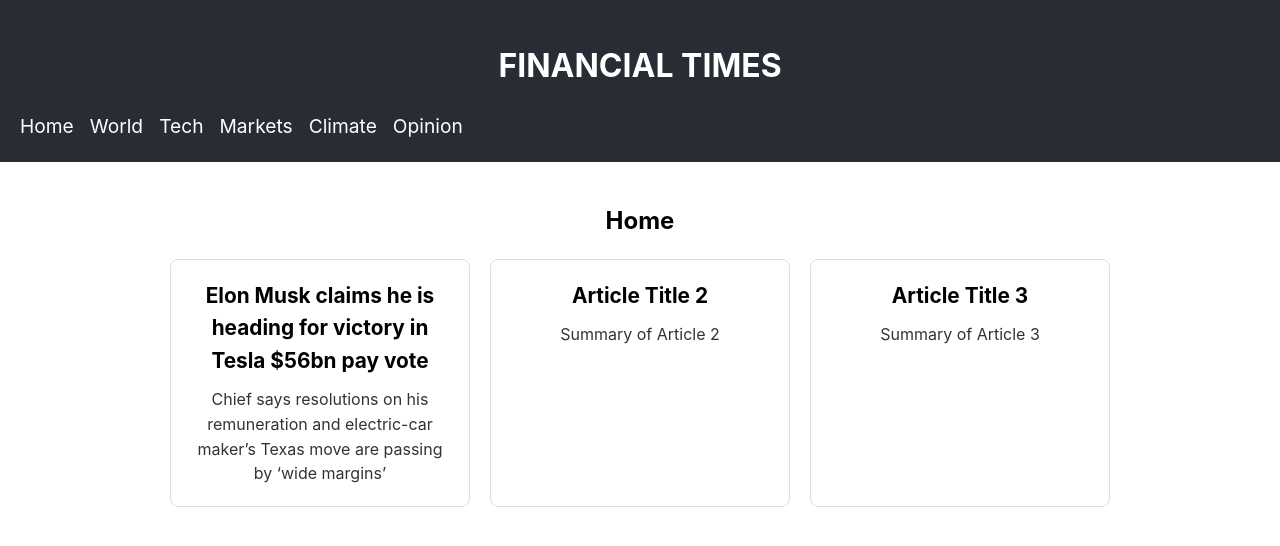
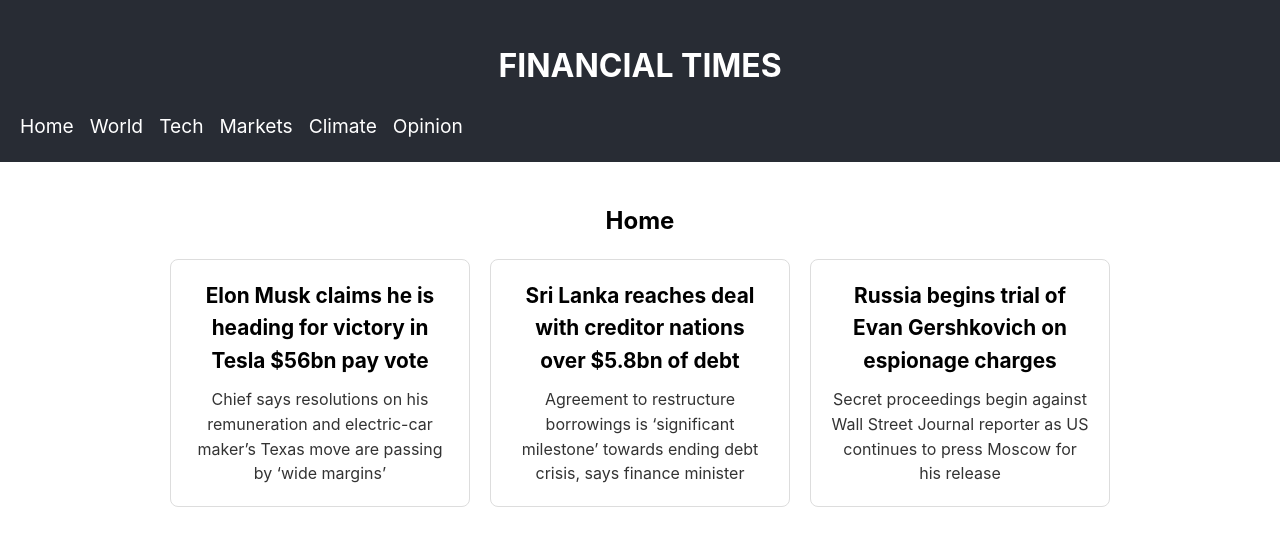
Before and after one commit to Lexlex4/equal-equity-app, a React (Vite) app: page / in a window 1280 px wide. Shown: the top 546 px of the page. Built offline with nearby package versions, Linux system fonts and the light colour scheme.

Commit message:
article data

```diff
--- a/src/components/Articles/articleData.ts
+++ b/src/components/Articles/articleData.ts
@@ -51,14 +51,78 @@
   },
   {
     id: 2,
-    title: 'Article Title 2',
-    summary: 'Summary of Article 2',
-    content: 'Full content of Article 2',
+    title: 'Sri Lanka reaches deal with creditor nations over $5.8bn of debt',
+    summary: 'Agreement to restructure borrowings is ‘significant milestone’ towards ending debt crisis, says finance minister',
+    content: `
+        Sri Lanka has completed a restructuring of $5.8bn of debt owed to a group of creditor nations, marking a significant step in the cash-strapped south Asian nation’s efforts to exit a two-year-old default.
+
+        The finalisation of a deal with a committee of official lenders including India, Japan and France in Paris on Wednesday was a “significant milestone” in ending Sri Lanka’s debt crisis, the country’s finance minister Shehan Semasinghe said on Wednesday. The country was also in the process of signing a deal with China’s Export-Import Bank to restructure more than $4bn of debt, he added.
+
+        Sri Lanka has been struggling to overhaul its debts owed to both public and private sector creditors since a sharp economic downturn and currency shortages pushed it to default in 2022. President Ranil Wickremesinghe’s government is also racing to restructure a further $13bn of external debt owed to bondholders, as he tries to guide the country out of an acute economic crisis ahead of elections later in the year.
+
+        The country has been an important but volatile test case of how China will co-operate with other lenders to resolve defaults after its Belt and Road Initiative lending surge over the past decade made it the largest creditor to developing economies.
+
+        Early debt relief negotiations were beset by delays as Beijing eschewed the standard international framework for dealing with debt crises, and insisted on differing treatment for debts owed to a range of Chinese banks.
+
+        Sri Lanka also needs to finalise a separate deal with China Development Bank, which is classed as a commercial creditor that is owed about $2.1bn.
+
+        Details of the deal announced on Wednesday have not been disclosed. Full terms of the relief from China — which was not part of that deal — or other official creditors are yet to be disclosed.
+
+        “The Export-Import Bank of China was the first to tentatively agree with Sri Lanka on debt treatment [in early 2023], which has been crucial for Sri Lanka to advance fiscal reform and win further support from international creditors,” China’s foreign ministry said on Wednesday.
+
+        Earlier this month, the IMF’s executive board called for the “comparable, transparent and timely completion” of talks with private creditors as it authorised the latest $336mn tranche of Sri Lanka’s bailout.
+
+        In return for accepting losses of roughly one-third, Sri Lanka’s international bondholders have proposed turning their debt into so-called “macro-linked” bonds, which would offer larger payouts if Sri Lanka’s economy outperforms IMF targets. A first round of talks ended in recent weeks with differences over how to define the GDP trigger for these bonds. Sri Lanka is due to resume the talks soon.
+    `,
   },
   {
     id: 3,
-    title: 'Article Title 3',
-    summary: 'Summary of Article 3',
-    content: 'Full content of Article 3',
+    title: 'Russia begins trial of Evan Gershkovich on espionage charges',
+    summary: 'Secret proceedings begin against Wall Street Journal reporter as US continues to press Moscow for his release',
+    content: `
+    Wall Street Journal reporter Evan Gershkovich has appeared in a Russian court to stand trial in a secret proceeding on charges of espionage amid US efforts to secure his release in a prisoner exchange.
+
+    Video footage published by state media showed Gershkovich standing in a glass cage at a district court in Ekaterinburg, a city in Russia’s defence-industrial heartland in the Ural Mountains, ahead of the hearing on Wednesday.
+
+    Gershkovich faces a possible sentence of up to 20 years in prison if he is found guilty of espionage.
+
+    Officials have not provided any evidence of Gershkovich’s alleged guilt, despite the Kremlin’s claim to have caught him “red-handed,” or given any information on the scope and duration of his trial.
+
+    US officials are negotiating with Russia for a potential prisoner swap involving Gershkovich and Paul Whelan, a US marine veteran jailed for 16 years on similar charges in 2020, in exchange for Russians held in the west.
+
+    The US embassy in Moscow on Wednesday said Gershkovich “has done nothing wrong and never should have been arrested. His case is not about evidence, procedural norms or the rule of law. It is about the Kremlin using American citizens to achieve its political objectives.
+
+    “Russia should stop using individuals like Evan Gershkovich or Paul Whelan as bargaining chips. They should both be released immediately.”
+
+    Russia’s President Vladimir Putin has said the Kremlin is open to an exchange involving Gershkovich through a “quiet, calm professional approach and dialogue between the secret services”.
+
+    Prosecutors claimed Gershkovich was in Ekaterinburg on an assignment for the CIA to obtain “secret information” about production and repair efforts at Uralvagonzavod, a large tank factory, when he was arrested in March 2023.
+
+    The WSJ vehemently denies the charges against Gershkovich, while the US has declared that he has been wrongfully detained.
+
+    Emma Tucker, the WSJ’s editor in chief, said the proceedings would “not be a trial as we understand it, with a presumption of innocence and a search for the truth”, in a letter to readers published on Wednesday.
+
+    “We already know the conclusion,” she added. “This bogus accusation of espionage will inevitably lead to a bogus conviction for an innocent man who would then face up to 20 years in prison for simply doing his job.”
+
+    Gershkovich is one of several journalists arrested in Russia after Putin promptly banned all dissent following his full-scale invasion of Ukraine in 2022.
+
+    They include Alsu Kurmasheva, a US-Russian dual national journalist at Radio Free Europe/Radio Liberty who was arrested while visiting family last year. She faces up to 10 years in prison on charges of not registering as a “foreign agent” and “disseminating false information” about Russia’s armed forces, which she denies.
+
+    Gershkovich’s probable conviction is likely to be a prelude to a potential prisoner swap that could involve other US citizens jailed in Russia.
+
+    The US has previously swapped high-profile Russian prisoners for Americans in Russian custody, including arms dealer Viktor Bout who was traded for US basketball star Brittney Griner following her sentencing on drug charges in 2022.
+
+    Putin strongly hinted in February that he was demanding in exchange the release of Vadim Krasikov, a hitman sentenced to life in prison in Germany in 2021.
+
+    Efforts to swap Krasikov for Gershkovich, Whelan and jailed opposition leader Alexei Navalny, however, collapsed when the dissident died in a remote Arctic penal colony months later.
+
+    Navalny’s supporters have accused Putin of murdering him to scupper the deal. Putin said in March he had agreed to an informal proposal to release Navalny on the condition that he never returned to Russia but denied any involvement in his “tragic” death.
+
+    People briefed on the talks say the Russian president is fixated on releasing Krasikov, who murdered a former Chechen militant in broad daylight in a Berlin park in 2019.
+
+    Russia has jailed several more Americans in recent months, including Gordon Black, a US soldier who was arrested on theft charges while visiting his girlfriend in the eastern city of Vladivostok in May and sentenced to nearly four years in prison last week.
+
+    Ksenia Khavana, a US-Russian dual national, went on trial last week in Ekaterinburg on treason charges for sending a pro-Ukrainian group $51.80 on the first day of Moscow’s invasion. Judge Andrei Mineyev, who is also overseeing Gershkovich’s case, ordered proceedings to be held in secret in that trial too.
+`,
   },
 ];
```
